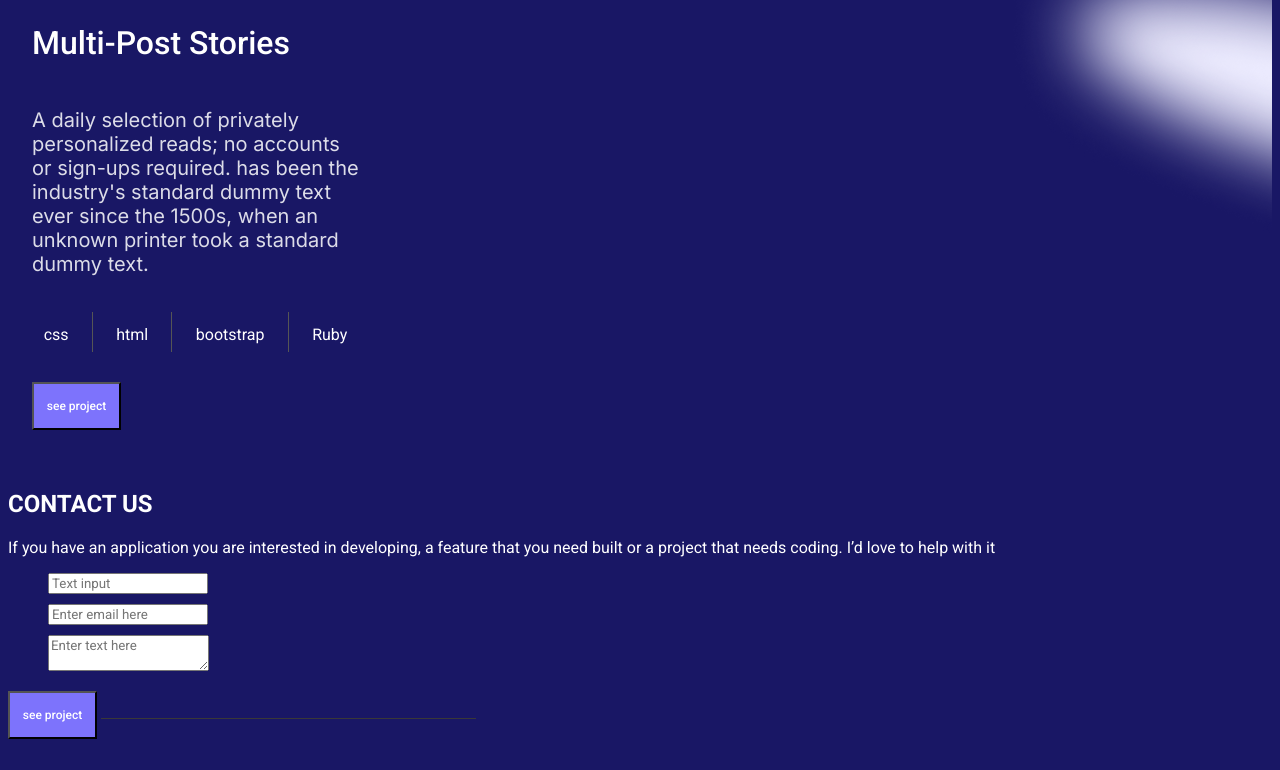
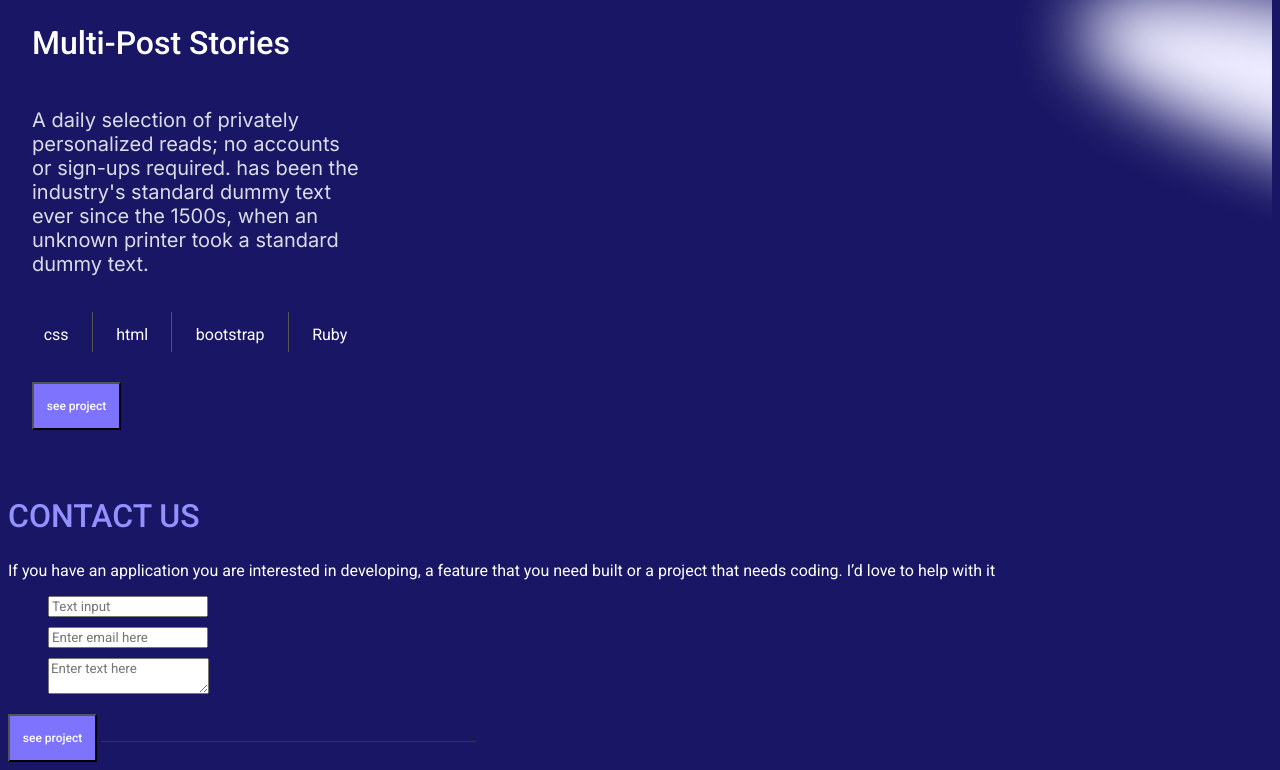
Before and after one commit to fibini/Portfolio-project, a plain HTML site: page index.html in a window 1280 px wide. Shown: the part 3427-4197 px from the top of the page. Before the commit the page ends 4174 px from the top, so only its background shows below. Drawn offline with Linux system fonts and the light colour scheme.

Commit message:
Add to index.html and css files for contact form

```diff
--- a/index.html
+++ b/index.html
@@ -222,7 +222,9 @@
         </div>
       </section>
       <section class="contact">
-        <h1>CONTACT US</h1>
+        <div class="co-cont">
+        <h1 class="co">CONTACT US</h1>
+        </div>
         <p>
           If you have an application you are interested in developing, a feature
           that you need built or a project that needs coding. I’d love to help
--- a/style.css
+++ b/style.css
@@ -287,3 +287,14 @@ li {
 .bt:disabled {
   background: #2a2b33;
 }
+
+.contact {
+
+}
+
+.co {
+  font-weight: 500;
+  font-size: 32px;
+  color: #9390FF;
+  align-self: center;
+}
```
